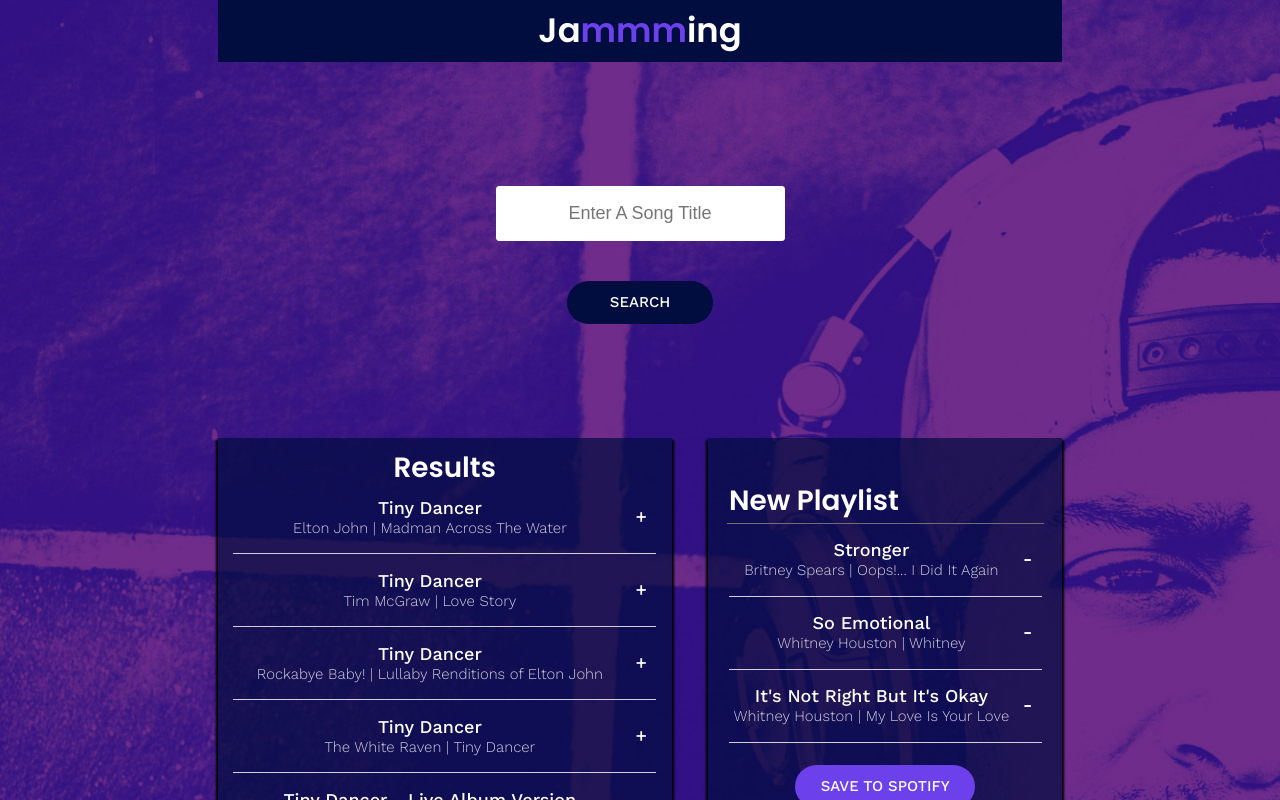
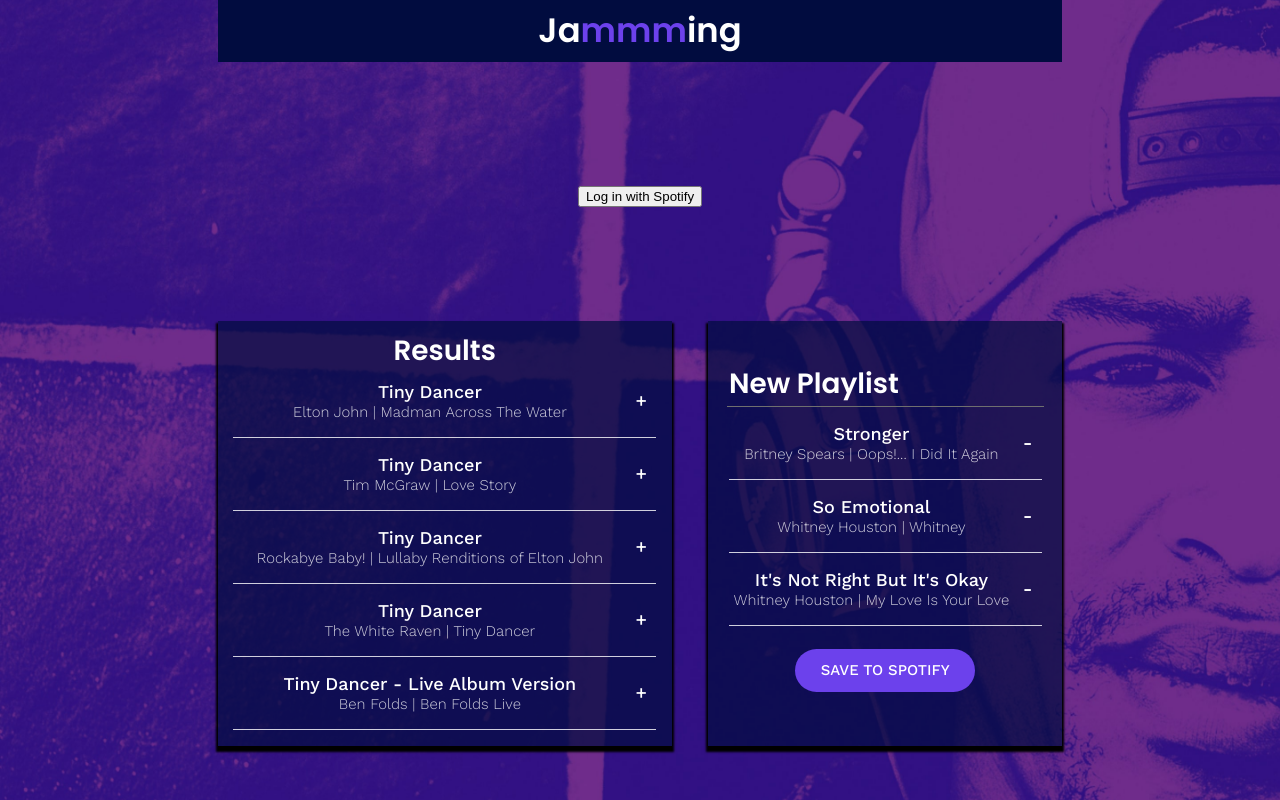
Before and after one commit to gorohoroh/jammming, a React (Create React App) app: page / in a window 1280 px wide. Shown: the top 800 px of the page. Built offline with nearby package versions, Linux system fonts and the light colour scheme.

Commit message:
Stub for login button and logged in state

```diff
--- a/src/App.js
+++ b/src/App.js
@@ -4,11 +4,20 @@ import SearchResults from "./components/SearchResults/SearchResults";
 import SearchBar from "./components/SearchBar/SearchBar";
 
 class App extends React.Component {
+    constructor(props) {
+        super(props);
+        this.state = {
+            loggedIn: false
+        };
+        this.authenticate = this.authenticate.bind(this);
+    }
   render() {
     return (
         <div className="App">
           <h1>Ja<span className="highlight">mmm</span>ing</h1>
-          <SearchBar/>
+            { this.state.loggedIn ?  <SearchBar/> : <div className="SearchBar">
+                <button onClick={this.authenticate}>Log in with Spotify</button>
+            </div>}
           <div className="App-playlist">
             <SearchResults/>
             <Playlist/>
@@ -16,6 +25,10 @@ class App extends React.Component {
         </div>
     );
   }
+
+    authenticate() {
+        if (this.state.loggedIn === false) this.setState({loggedIn : true});
+    }
 }
 
 export default App;
```
